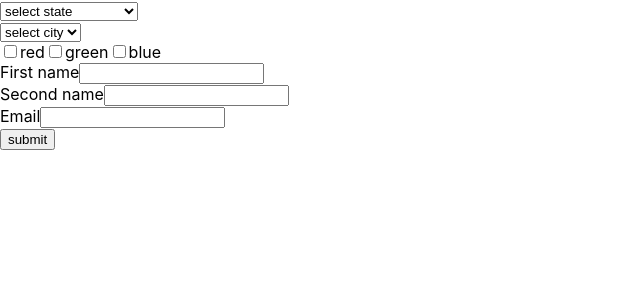
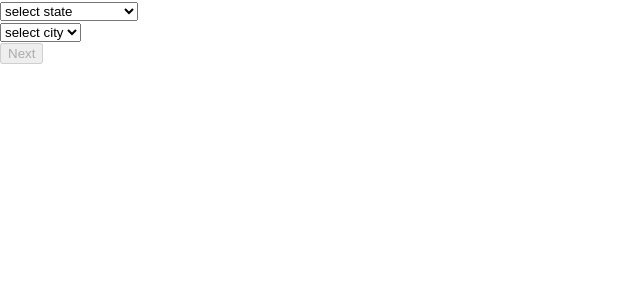
Before and after one commit to panwron/multi-step-form, a React (Create React App) app: page / in a window 1280 px wide. Shown: the top 300 px of the page, without its empty margins (0-640 px from the left). Built offline with nearby package versions, Linux system fonts and the light colour scheme.

Commit message:
split form steps

```diff
--- /dev/null
+++ b/src/components/threeStepForm/FormStep.js
@@ -0,0 +1,46 @@
+import React from "react";
+import PropTypes from "prop-types";
+
+const FormStep = ({
+  children,
+  step,
+  currentStep,
+  disabled,
+  onNext,
+  onPrev
+}) => {
+  if (currentStep !== step) return null;
+  return (
+    <div className="form-step">
+      {children}
+      <div className="buttons">
+        {step !== 0 && (
+          <button type="button" disabled={disabled} onClick={() => onPrev()}>
+            Prev
+          </button>
+        )}
+        {step !== 2 && (
+          <button type="button" disabled={disabled} onClick={() => onNext()}>
+            Next
+          </button>
+        )}
+        {step === 2 && (
+          <button type="submit" disabled={disabled}>
+            Submit
+          </button>
+        )}
+      </div>
+    </div>
+  );
+};
+
+FormStep.propTypes = {
+  children: PropTypes.element.isRequired,
+  step: PropTypes.number.isRequired,
+  currentStep: PropTypes.number.isRequired,
+  disabled: PropTypes.bool.isRequired,
+  onNext: PropTypes.func.isRequired,
+  onPrev: PropTypes.func.isRequired
+};
+
+export default FormStep;
--- a/src/components/threeStepForm/ThreeStepForm.js
+++ b/src/components/threeStepForm/ThreeStepForm.js
@@ -5,6 +5,7 @@
 import SelectFields from "./SelectFields";
 import CheckBoxFields from "./CheckBoxFields";
 import TextFields from "./TextFields";
+import FormStep from "./FormStep";
 
 const initialValues = {
   city: "",
@@ -29,8 +30,15 @@
 class ThreeStepForm extends Component {
   constructor(props) {
     super(props);
-    this.state = {};
+    this.state = {
+      currentStep: 0
+    };
   }
+
+  nextStep = () =>
+    this.setState(({ currentStep }) => ({ currentStep: currentStep + 1 }));
+  prevStep = () =>
+    this.setState(({ currentStep }) => ({ currentStep: currentStep - 1 }));
 
   handleSubmit = values => {
     console.table(values);
@@ -38,18 +46,49 @@
   };
 
   render() {
+    const { currentStep } = this.state;
     return (
       <div className="form-container">
         <Formik
           initialValues={initialValues}
           validationSchema={object().shape(validationShema)}
           onSubmit={this.handleSubmit}
-          render={({ values }) => (
+          render={({ values, errors, initialValues }) => (
             <Form>
-              <SelectFields stateFilter={values.state} />
-              <CheckBoxFields name="colors" values={["red", "green", "blue"]} />
-              <TextFields />
-              <button type="submit">submit</button>
+              <FormStep
+                step={0}
+                currentStep={currentStep}
+                onNext={this.nextStep}
+                onPrev={this.prevStep}
+                disabled={
+                  values === initialValues || (errors.city || errors.state)
+                }
+              >
+                <SelectFields stateFilter={values.state} />
+              </FormStep>
+
+              <FormStep
+                step={1}
+                currentStep={currentStep}
+                onNext={this.nextStep}
+                onPrev={this.prevStep}
+                disabled={errors.colors}
+              >
+                <CheckBoxFields
+                  name="colors"
+                  values={["red", "green", "blue"]}
+                />
+              </FormStep>
+
+              <FormStep
+                step={2}
+                currentStep={currentStep}
+                onNext={this.nextStep}
+                onPrev={this.prevStep}
+                disabled={errors.firstName || errors.secondName || errors.email}
+              >
+                <TextFields />
+              </FormStep>
             </Form>
           )}
         />
```
